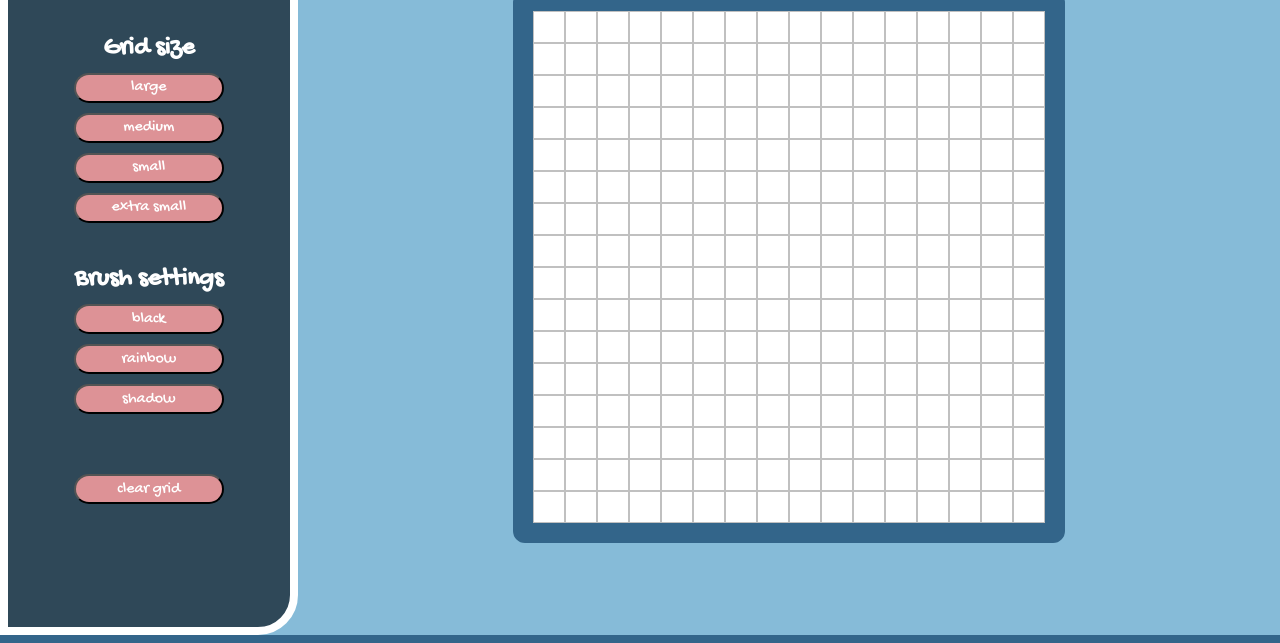
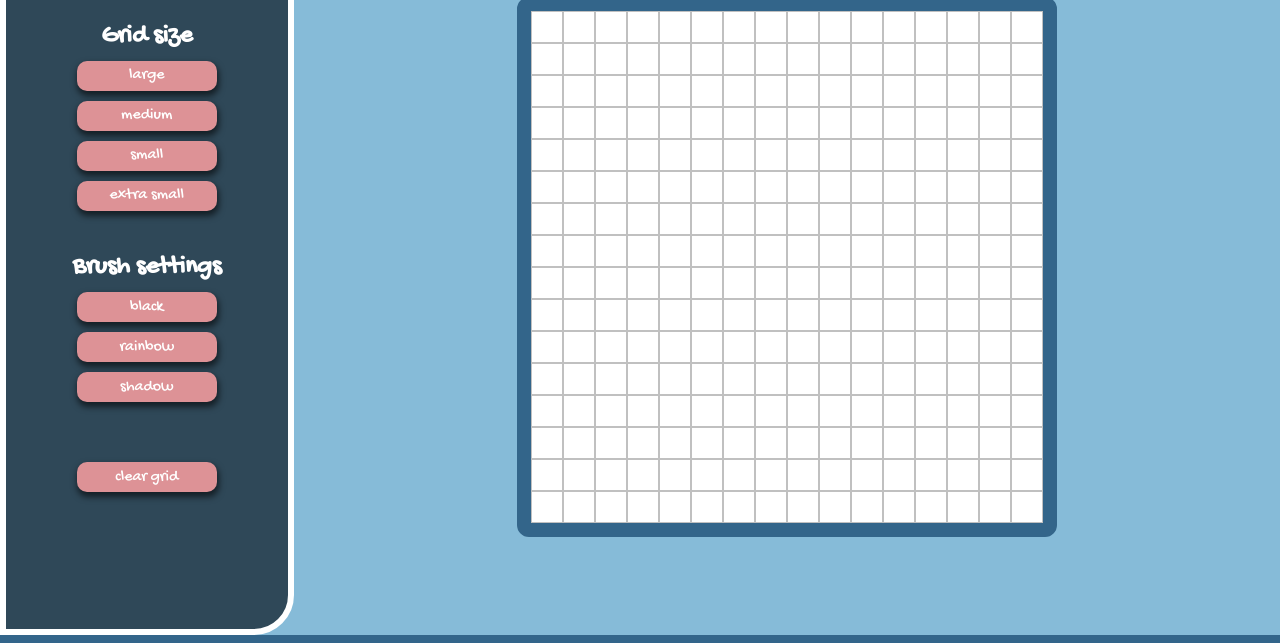
Before and after one commit to simonetimi/Etch-a-Sketch, a plain HTML site: page index.html in a window 1280 px wide. Shown: the part 101-744 px from the top of the page. Drawn offline with Linux system fonts and the light colour scheme.

Commit message:
Update button style and border size

```diff
--- a/style.css
+++ b/style.css
@@ -26,12 +26,15 @@ h2 {
 
 .buttons {
     font-family: 'Gochi Hand', sans-serif;
-    border-radius: 20px;
+    border-radius: 10px;
+    border: 0px;
     font-size: 1em;
     background-color: #DD9296;
     color: #FFFFFF;
-    width: 150px;
+    width: 140px;
     height: 30px;
+    -webkit-box-shadow: 1px 4px 6px 1px rgba(0,0,0,0.58);
+    box-shadow: 1px 4px 6px 1px rgba(0,0,0,0.58);
 }
 
 .buttons:hover {
@@ -42,7 +45,7 @@ h2 {
     background-color: #FFDDCC;
     display: flex;
     margin: auto;
-    border: 20px solid #33658A;
+    border: 14px solid #33658A;
     border-radius: 12px;
 }
 
@@ -52,7 +55,7 @@ h2 {
     display: flex;
     flex-direction: column;
     align-items: center;
-    border: 8px solid white;
+    border: 6px solid white;
     border-radius: 0px 40px 40px 0px;
 }
 
@@ -68,6 +71,7 @@ h2 {
     flex-direction: column;
     gap: 10px;
     align-items: center;
+    margin-top: -10px;
 }
 
 .color-settings {
```
Also changed, not shown: images/tv.png (deleted).
